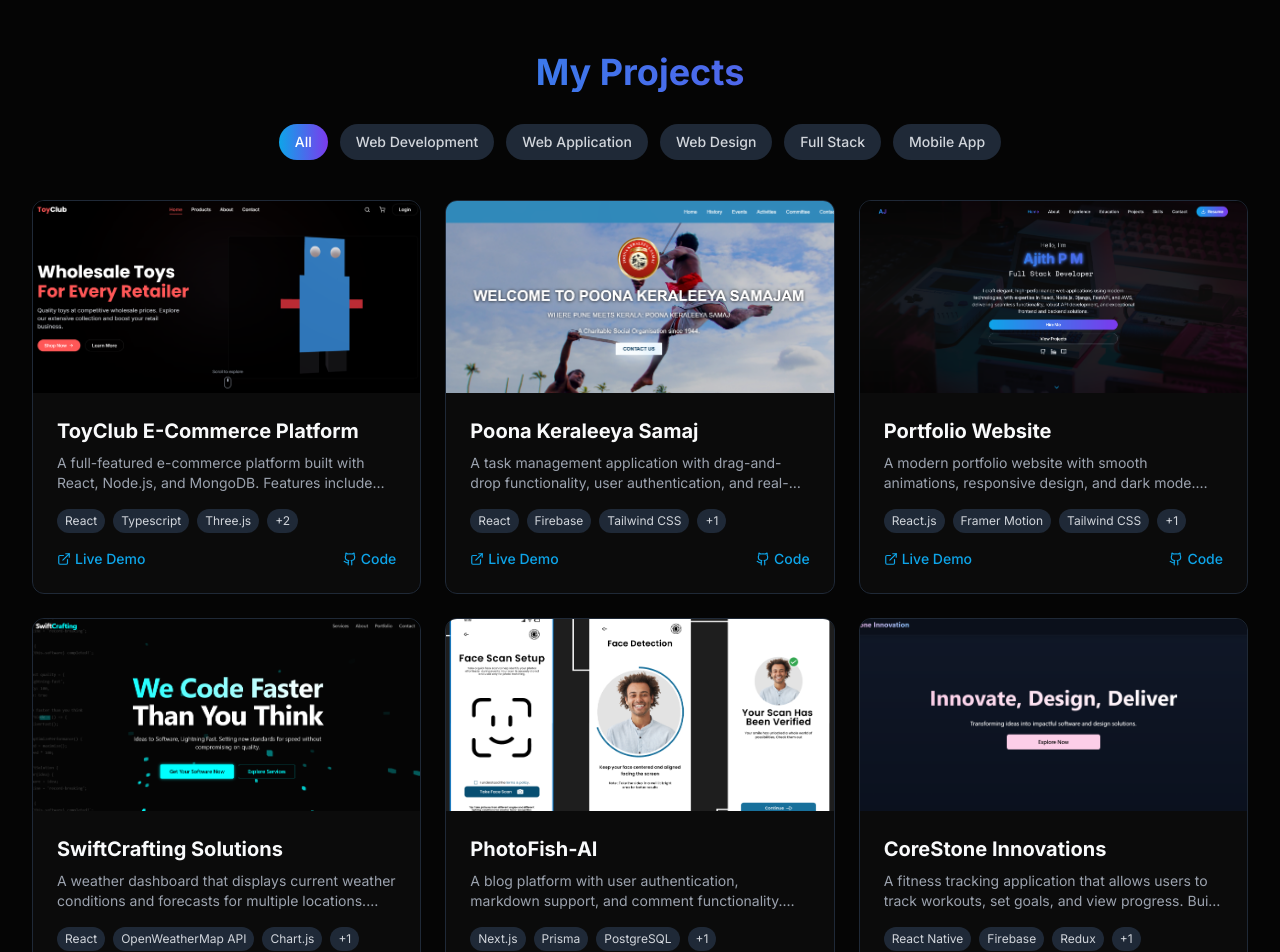
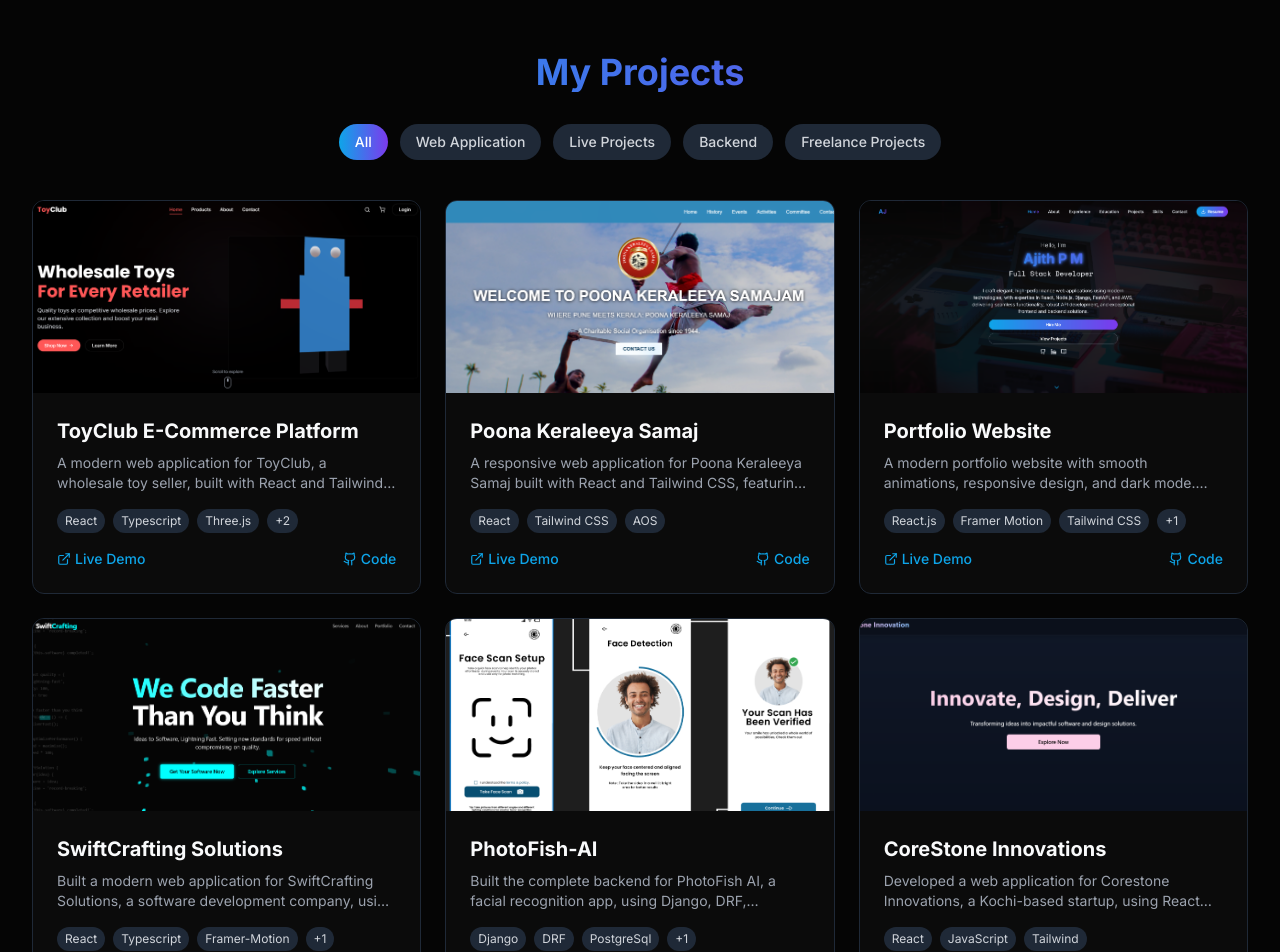
Before and after one commit to Ajithpmdwaraka/my-portfolio, a React (Vite) app: page / in a window 1280 px wide. Shown: the part 3460-4412 px from the top of the page. Built offline with nearby package versions, Linux system fonts and the light colour scheme.

Commit message:
Project Section Updated

```diff
--- a/src/components/Projects.tsx
+++ b/src/components/Projects.tsx
@@ -12,27 +12,27 @@
 const projects = [
   {
     title: 'ToyClub E-Commerce Platform',
-    category: 'Web Development',
+    category: 'Freelance Projects',
     image: ToyClub,
-    description: 'A full-featured e-commerce platform built with React, Node.js, and MongoDB. Features include user authentication, product management, shopping cart, and payment processing.',
+    description: 'A modern web application for ToyClub, a wholesale toy seller, built with React and Tailwind CSS. Features include product showcase, animated homepage, responsive design, and intuitive navigation for customers',
     technologies: ['React', 'Typescript', 'Three.js', 'Supabase', 'Framer-Motion'],
     liveLink: 'https://toyclub-wholesale-whisper.vercel.app/',
     githubLink: 'https://github.com',
   },
   {
     title: 'Poona Keraleeya Samaj',
-    category: 'Web Application',
+    category: 'Live Projects',
     image: PKS,
-    description: 'A task management application with drag-and-drop functionality, user authentication, and real-time updates. Built with React, Firebase, and Tailwind CSS.',
-    technologies: ['React', 'Firebase', 'Tailwind CSS', 'React DnD'],
+    description: 'A responsive web application for Poona Keraleeya Samaj built with React and Tailwind CSS, featuring event listings, gallery carousel, history and activity pages, and detailed committee information display.',
+    technologies: ['React', 'Tailwind CSS', 'AOS'],
     liveLink: 'https://www.poonakeralasamajam.co.in/',
     githubLink: 'https://github.com',
   },
   {
     title: 'Portfolio Website',
-    category: 'Web Design',
+    category: 'Web Application',
     image: PortFolio,
-    description: 'A modern portfolio website with smooth animations, responsive design, and dark mode. Built with Next.js and Framer Motion.',
+    description: 'A modern portfolio website with smooth animations, responsive design, and dark mode. Built with React.ts and Framer Motion.',
     technologies: ['React.js', 'Framer Motion', 'Tailwind CSS', 'TypeScript'],
     liveLink: 'ajithpm.vercel.app',
     githubLink: 'https://github.com/Ajithpmdwaraka/my-portfolio',
@@ -41,32 +41,32 @@
     title: 'SwiftCrafting Solutions',
     category: 'Web Application',
     image: SCS,
-    description: 'A weather dashboard that displays current weather conditions and forecasts for multiple locations. Built with React and the OpenWeatherMap API.',
-    technologies: ['React', 'OpenWeatherMap API', 'Chart.js', 'Tailwind CSS'],
+    description: 'Built a modern web application for SwiftCrafting Solutions, a software development company, using React, Tailwind CSS, and Framer Motion. Delivered a sleek, animated UI with responsive, component-driven architecture',
+    technologies: ['React', 'Typescript', 'Framer-Motion', 'Locomotive-Scroll'],
     liveLink: 'https://swiftcraftingsolutions.vercel.app/',
     githubLink: 'https://github.com',
   },
   {
     title: 'PhotoFish-AI',
-    category: 'Full Stack',
+    category: 'Backend',
     image: PhotoFish,
-    description: 'A blog platform with user authentication, markdown support, and comment functionality. Built with Next.js, Prisma, and PostgreSQL.',
-    technologies: ['Next.js', 'Prisma', 'PostgreSQL', 'Tailwind CSS'],
+    description: 'Built the complete backend for PhotoFish AI, a facial recognition app, using Django, DRF, PostgreSQL, and AWS. Integrated AWS Rekognition for face detection and cloud-based image processing capabilities',
+    technologies: ['Django', 'DRF', 'PostgreSql', 'AWS'],
     liveLink: 'https://example.com',
     githubLink: 'https://github.com',
   },
   {
     title: 'CoreStone Innovations',
-    category: 'Mobile App',
+    category: 'Live Projects',
     image: CoreStone,
-    description: 'A fitness tracking application that allows users to track workouts, set goals, and view progress. Built with React Native and Firebase.',
-    technologies: ['React Native', 'Firebase', 'Redux', 'Expo'],
+    description: 'Developed a web application for Corestone Innovations, a Kochi-based startup, using React and Tailwind CSS. Focused on delivering responsive design, intuitive UI, and custom components tailored to business needs.',
+    technologies: ['React', 'JavaScript', 'Tailwind'],
     liveLink: 'https://www.corestone.in/',
     githubLink: 'https://github.com',
   },
 ];
 
-const categories = ['All', 'Web Development', 'Web Application', 'Web Design', 'Full Stack', 'Mobile App'];
+const categories = ['All', 'Web Application', 'Live Projects', 'Backend', 'Freelance Projects'];
 
 const Projects: React.FC = () => {
   const [selectedCategory, setSelectedCategory] = useState('All');
```
